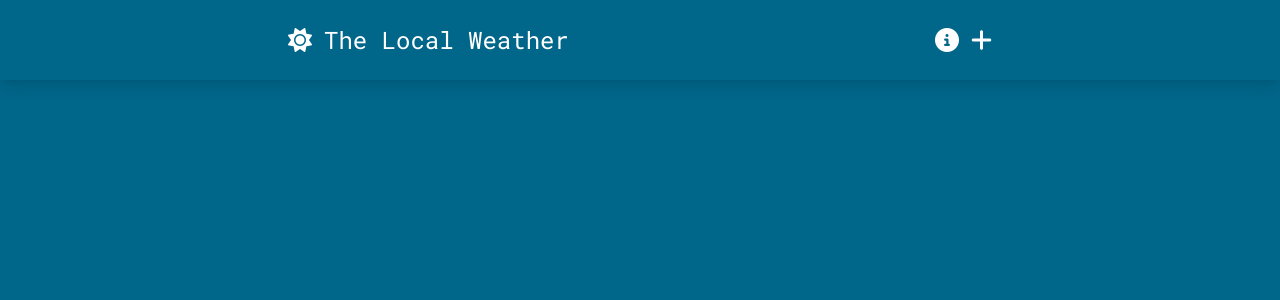
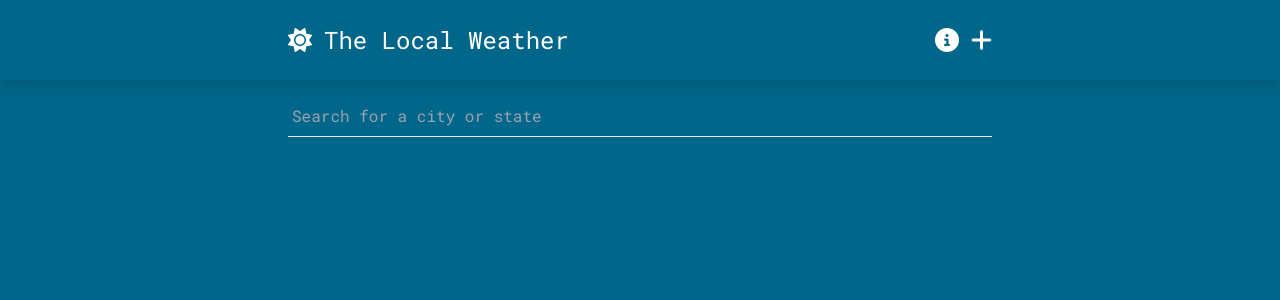
Before and after one commit to Achun1130/weather-app, a Vue app: page / in a window 1280 px wide. Shown: the top 300 px of the page. Built offline with nearby package versions, Linux system fonts and the light colour scheme.

Commit message:
feat: #5 City Search

```diff
--- a/package.json
+++ b/package.json
@@ -8,6 +8,7 @@
     "preview": "vite preview"
   },
   "dependencies": {
+    "axios": "^1.3.4",
     "vue": "^3.2.47",
     "vue-router": "^4.1.6"
   },
--- a/src/views/HomeView.vue
+++ b/src/views/HomeView.vue
@@ -1,6 +1,55 @@
+<template>
+  <main class="container text-white">
+    <div class="relative mb-8 pt-4">
+      <input
+        type="text"
+        v-model="searchQuery"
+        @input="getSearchResults"
+        placeholder="Search for a city or state"
+        class="w-full border-b bg-transparent py-2 px-1 focus:border-weather-secondary focus:shadow-[0px_1px_0_0_#004E71] focus:outline-none"
+      />
+      <ul
+        class="absolute top-[66px] w-full bg-weather-secondary py-2 px-1 text-white shadow-md"
+        v-if="mapboxSearchResults"
+      >
+        <li
+          v-for="searchResult in mapboxSearchResults"
+          :key="searchResult.id"
+          class="cursor-pointer py-2 px-1"
+        >
+          {{ searchResult.place_name }}
+        </li>
+      </ul>
+    </div>
+  </main>
+</template>
+
 <script setup>
+import { ref } from "vue";
+import axios from "axios";
+
+const mapboxAPIKey =
+  "pk.eyJ1IjoiYWNodW4xMTMwIiwiYSI6ImNsZjkwazY1dDFleWUzcm12MWJhOTRoNGgifQ.SFpSiwcYl5-nJUpJ5HVSzw";
+const searchQuery = ref("");
+const queryTimeout = ref(null);
+const mapboxSearchResults = ref(null);
+
+const getSearchResults = () => {
+  clearTimeout(queryTimeout.value);
+
+  queryTimeout.value = setTimeout(async () => {
+    if (searchQuery.value !== "") {
+      const result = await axios.get(
+        `https://api.mapbox.com/geocoding/v5/mapbox.places/${searchQuery.value}.json?access_token=${mapboxAPIKey}&types=place`
+      );
+
+      mapboxSearchResults.value = result.data.features;
+      console.log(mapboxSearchResults.value);
+
+      return;
+    }
+
+    mapboxSearchResults.value = null;
+  }, 300);
+};
 </script>
-
-<template>
-  <div></div>
-</template>
```
Also changed, not shown: 1 other file (tests, documents, lock files or other folders).
